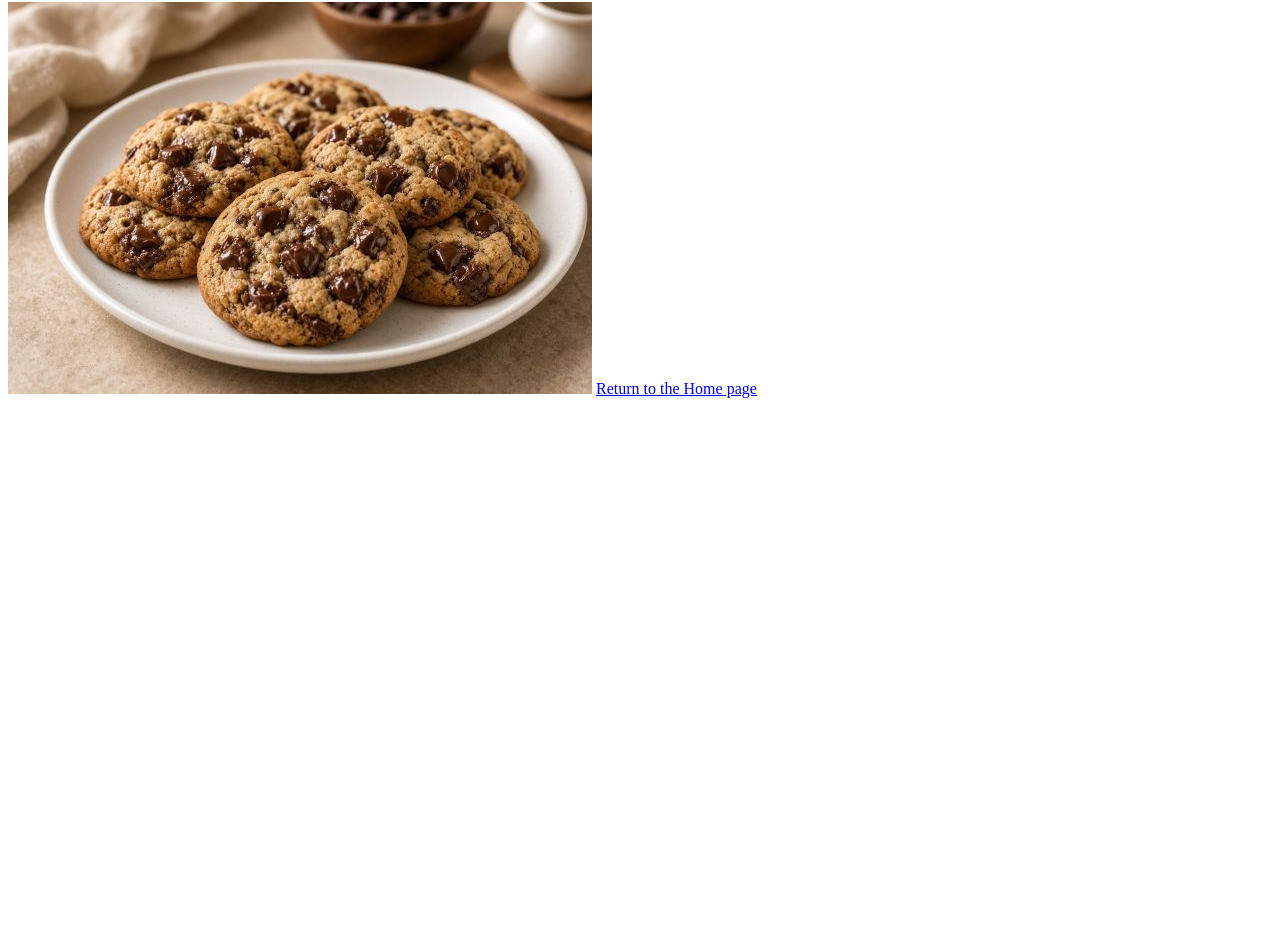
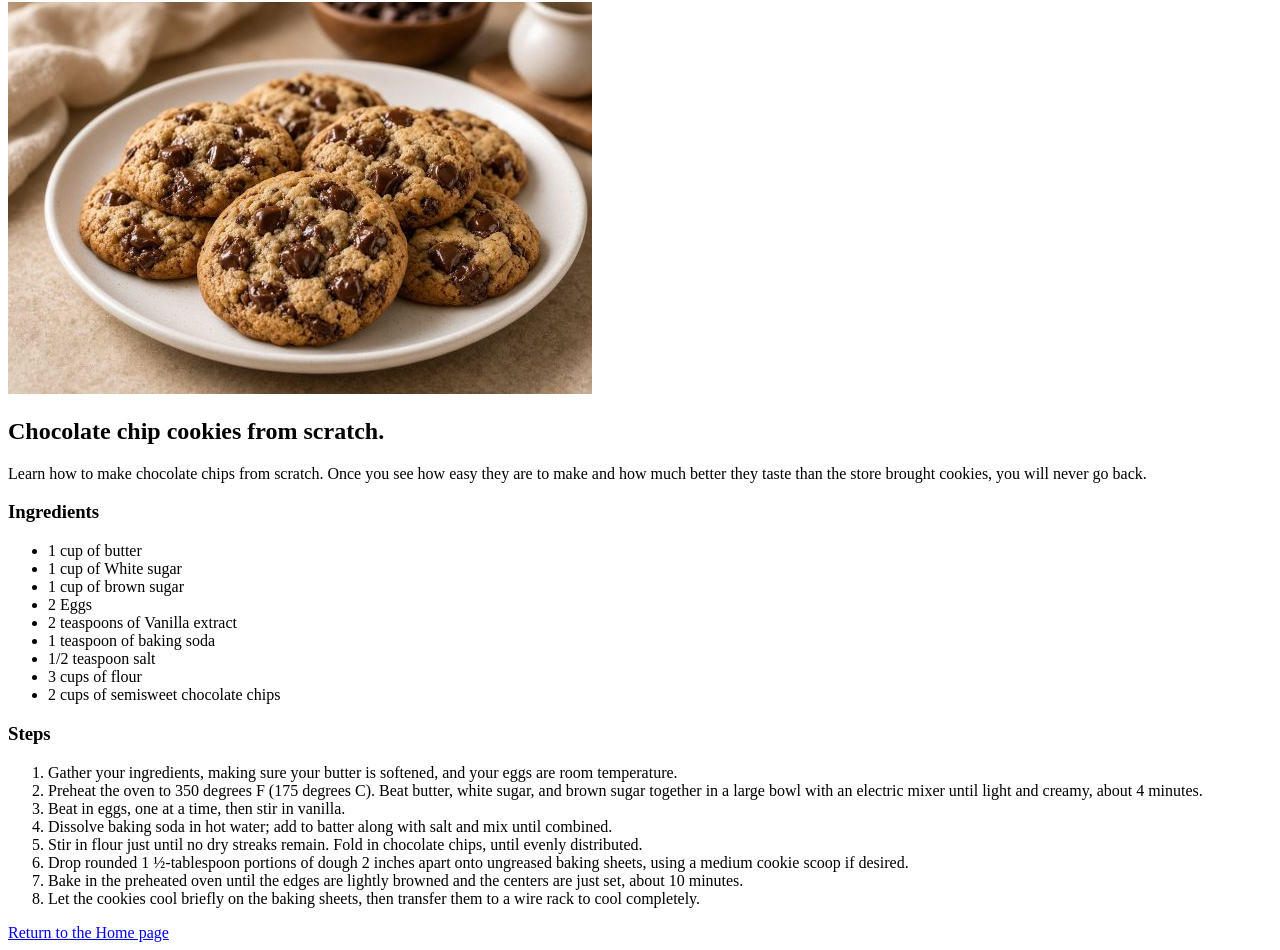
Before and after one commit to jcgallaher/odin-recipes, a plain HTML site: page recipes/chocolatechipcookies.html in a window 1280 px wide. Shown: the part 78-1028 px from the top of the page. Before the commit the page ends 800 px from the top, so only its background shows below. Drawn offline with Linux system fonts and the light colour scheme.

Commit message:
add chocolate chip cookie recipe

```diff
--- a/recipes/chocolatechipcookies.html
+++ b/recipes/chocolatechipcookies.html
@@ -9,6 +9,34 @@
     <h1>Chocolate Chip Cookies</h1>
     <img src="../images/cookies.jpg" alt="A picture of plate with Chocolate Chip Cookies." height="392" width="584">
 
+    <h2>Chocolate chip cookies from scratch.</h2>
+    <p>Learn how to make chocolate chips from scratch. Once you see how easy they are to make and how much better they taste than the store brought cookies, you will never go back.</p>
+
+    <h3>Ingredients</h3>
+    <ul>
+        <li>1 cup of butter</li>
+        <li>1 cup of White sugar</li>
+        <li>1 cup of brown sugar</li>
+        <li>2 Eggs</li>
+        <li>2 teaspoons of Vanilla extract</li>
+        <li>1 teaspoon of baking soda</li>
+        <li>1/2 teaspoon salt</li>
+        <li>3 cups of flour</li>
+        <li>2 cups of semisweet chocolate chips</li>
+    </ul>
+
+    <h3>Steps</h3>
+    <ol>
+        <li>Gather your ingredients, making sure your butter is softened, and your eggs are room temperature.</li>
+        <li>Preheat the oven to 350 degrees F (175 degrees C). Beat butter, white sugar, and brown sugar together in a large bowl with an electric mixer until light and creamy, about 4 minutes.</li>
+        <li>Beat in eggs, one at a time, then stir in vanilla.</li>
+        <li>Dissolve baking soda in hot water; add to batter along with salt and mix until combined.</li>
+        <li>Stir in flour just until no dry streaks remain. Fold in chocolate chips, until evenly distributed.</li>
+        <li>Drop rounded 1 ½-tablespoon portions of dough 2 inches apart onto ungreased baking sheets, using a medium cookie scoop if desired.</li>
+        <li>Bake in the preheated oven until the edges are lightly browned and the centers are just set, about 10 minutes.</li>
+        <li>Let the cookies cool briefly on the baking sheets, then transfer them to a wire rack to cool completely.</li>
+    </ol>
+
     <a href="../index.html">Return to the Home page</a>
 </body>
 </html>
```
